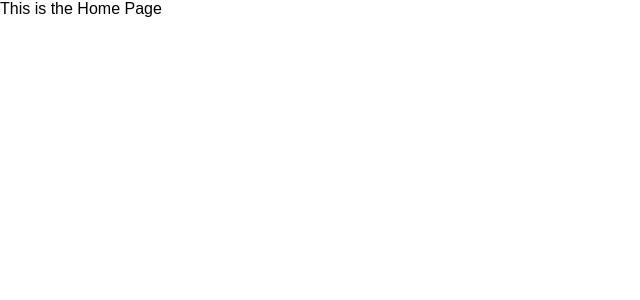
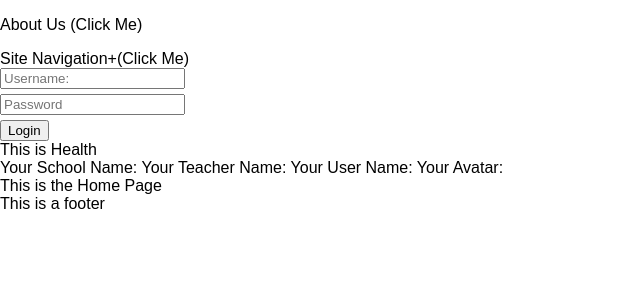
Before and after one commit to Dray-Nori/cohort10finalproject, a React (Create React App) app: page / in a window 1280 px wide. Shown: the top 300 px of the page, without its empty margins (0-640 px from the left). Built offline with nearby package versions, Linux system fonts and the light colour scheme.

Commit message:
HomePage.js modifications

```diff
--- a/src/Components/HomePage/HomePage.js
+++ b/src/Components/HomePage/HomePage.js
@@ -1,4 +1,6 @@
 import React, { Component } from 'react';
+import Header from '../Header/Header.js';
+import Footer from '../Footer.js';
 
 class Splash extends Component {
   constructor(props) {
@@ -14,12 +16,12 @@ class Splash extends Component {
     console.log(this.state.status);
     return (
       <div className="App">
+        <Header />
         This is the Home Page
+        <Footer />
       </div>
     )
   }
 }
 
 export default Splash;
-    // <Carousel />
-    // import Carousel from './Carousel';
```
